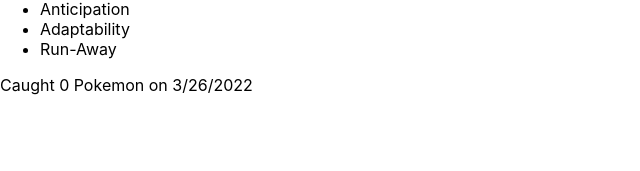
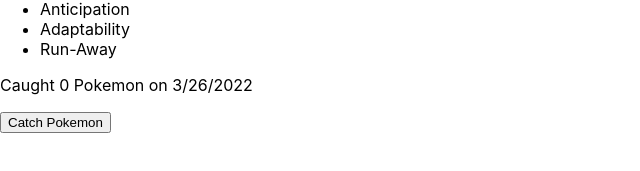
Before and after one commit to SimonLawrenceGB/pokedex, a React (Create React App) app: page / in a window 1280 px wide. Shown: the part 439-610 px from the top of the page, without its empty margins (0-640 px from the left). Built offline with nearby package versions, Linux system fonts and the light colour scheme.

Commit message:
Week 2, Exercise D
Exercise complete.

```diff
--- a/src/CaughtPokemon.js
+++ b/src/CaughtPokemon.js
@@ -1,7 +1,19 @@
-import React from "react";
+import React, { useState } from "react";
 
 const CaughtPokemon = (props) => {
-  return <p>Caught 0 Pokemon on {props.date}</p>;
+  const [caught, setCaught] = useState(0);
+  const catchPokemon = (caught) => {
+    return setCaught(caught + 1);
+  };
+
+  return (
+    <div>
+      <p>
+        Caught {caught} Pokemon on {props.date}
+      </p>
+      <button onClick={catchPokemon}>Catch Pokemon</button>
+    </div>
+  );
 };
 
 export default CaughtPokemon;
--- a/src/Logo.js
+++ b/src/Logo.js
@@ -7,7 +7,7 @@
       <img
         src="https://assets.pokemon.com/assets/cms2/img/pokedex/full/150.png"
         alt="#"
-        onClick = {props.handleClick}
+        onClick={props.handleClick}
       />
     </header>
   );
```
